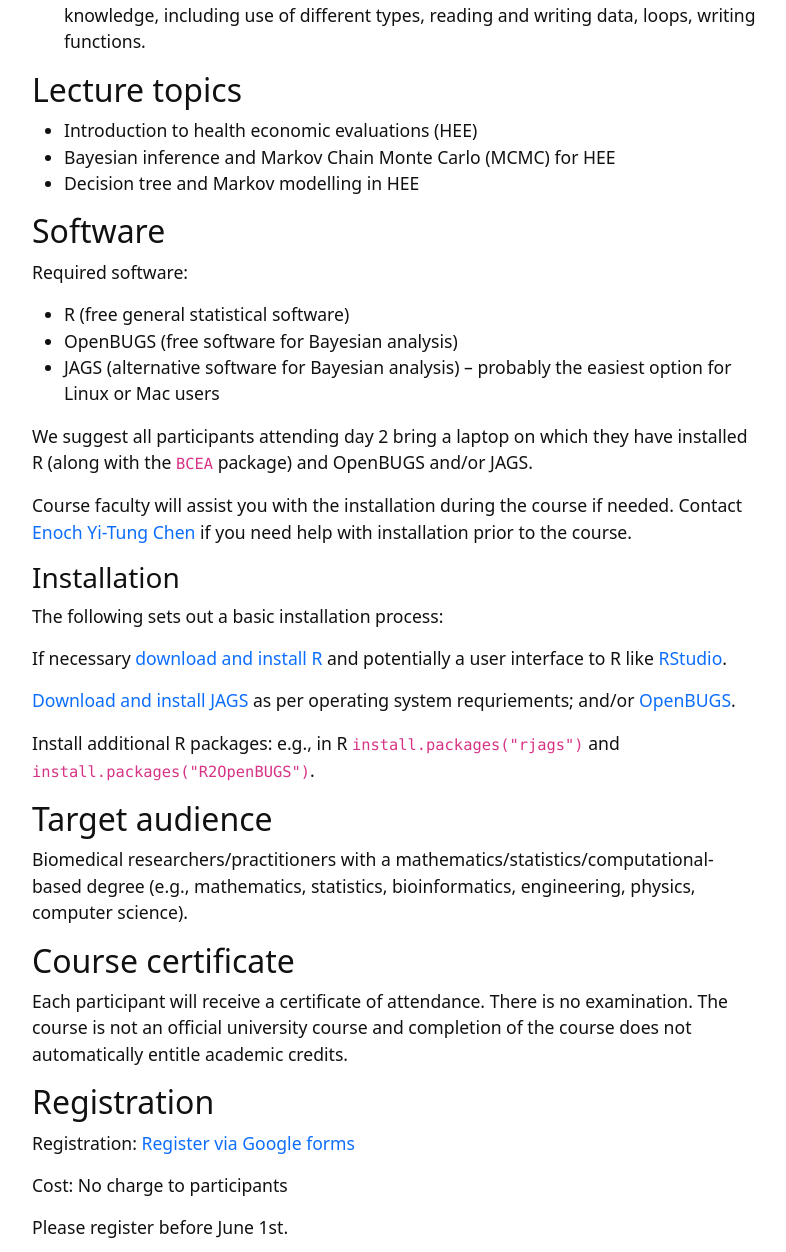
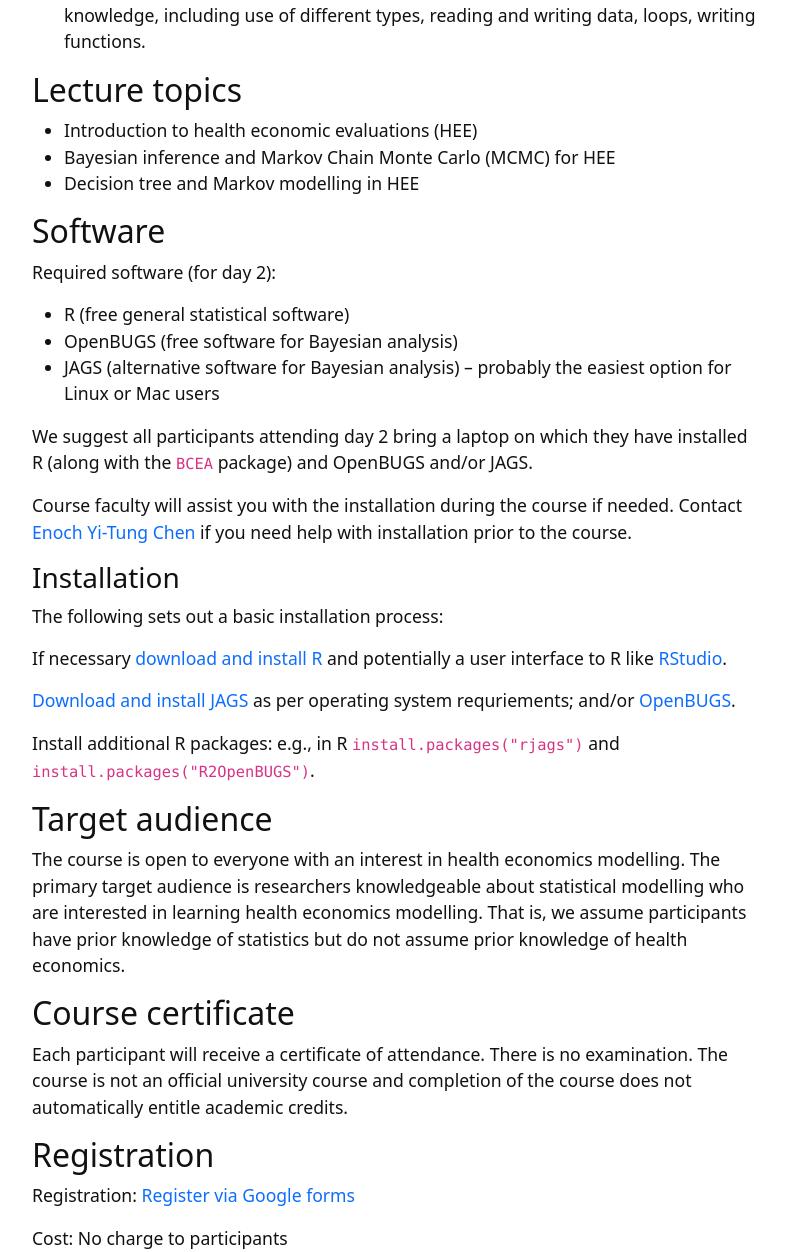
Before and after one commit to n8thangreen/Stockholm-health-economics-course, a Jekyll site: the page built from index.md, in a window 1280 px wide and 1400 px high, scrolled down 1055 px, cut to the strip 0-1252 px from the top of the window. Shown: the whole strip, without its empty margins (245-1031 px from the left). Built offline with Jekyll 4.4.1, drawn with Linux system fonts in a browser that asks for light colours; some of the changed text lies outside the part shown.

Commit message:
Updated target audience

```diff
--- a/index.md
+++ b/index.md
@@ -9,7 +9,7 @@ layout: default
 
 > Karolinska Institutet and University College London will be hosting a course on health economics modelling in R.
 
-* __Where__: Karolinska Institutet, Solna (see program for details of lecture rooms)
+* __Where__: Karolinska Institutet, Solna (see [program](https://n8thangreen.github.io/Stockholm-health-economics-course/content/program.html) for details of lecture rooms)
 * __Date__: 9<sup>th</sup>-10<sup>th</sup> June 2022
 * __Time__: 9:00 - 18:00
 * __Instructor__: [Nathan Green](https://iris.ucl.ac.uk/iris/browse/profile?upi=NGGRE44)
@@ -30,7 +30,7 @@ The second day of the course will consist of computer labs in which models prese
 
 
 ## Software
-Required software:
+Required software (for day 2):
 * R (free general statistical software)
 * OpenBUGS (free software for Bayesian analysis)
 * JAGS (alternative software for Bayesian analysis) – probably the easiest option for Linux or Mac users
@@ -52,7 +52,7 @@ and/or [OpenBUGS](https://openbugs.net/w/Downloads).
 Install additional R packages: e.g., in R `install.packages("rjags")` and `install.packages("R2OpenBUGS")`.
 
 ## Target audience
-Biomedical researchers/practitioners with a mathematics/statistics/computational-based degree (e.g., mathematics, statistics, bioinformatics, engineering, physics, computer science).
+The course is open to everyone with an interest in health economics modelling. The primary target audience is researchers knowledgeable about statistical modelling who are interested in learning health economics modelling. That is, we assume participants have prior knowledge of statistics but do not assume prior knowledge of health economics.
 
 ## Course certificate
 Each participant will receive a certificate of attendance. There is no examination. The course is not an official university course and completion of the course does not automatically entitle academic credits.
```
